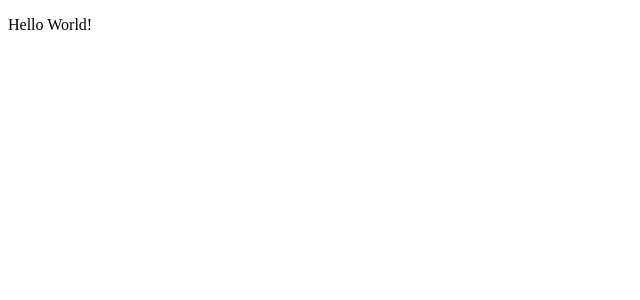
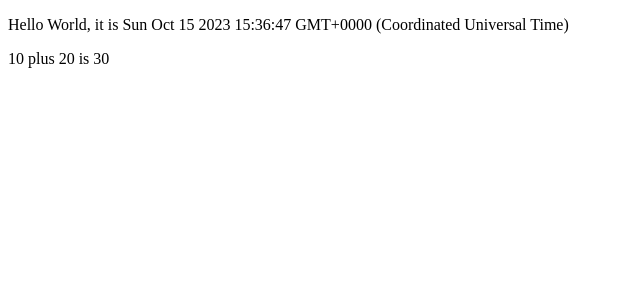
Before and after one commit to loki-uzumaki/react-b51, a React (Vite) app: page / in a window 1280 px wide. Shown: the top 300 px of the page, without its empty margins (0-640 px from the left). Built offline with nearby package versions, Linux system fonts and the light colour scheme.

Commit message:
adding dynamic content to a comonent

```diff
--- a/src/App.jsx
+++ b/src/App.jsx
@@ -1,6 +1,15 @@
-const App = () => {
-  console.log('hello from component')
+function App() {
+  const now = new Date();
+
+  //simple addition
+  const a = 10;
+  const b = 20;
   return (
-    <p>Hello World!</p>)
+    <div> <p>Hello World, it is {now.toString()}</p>
+      <p>
+        {a} plus {b} is {a + b}
+      </p></div>
+  )
+
 }
 export default App;
```
